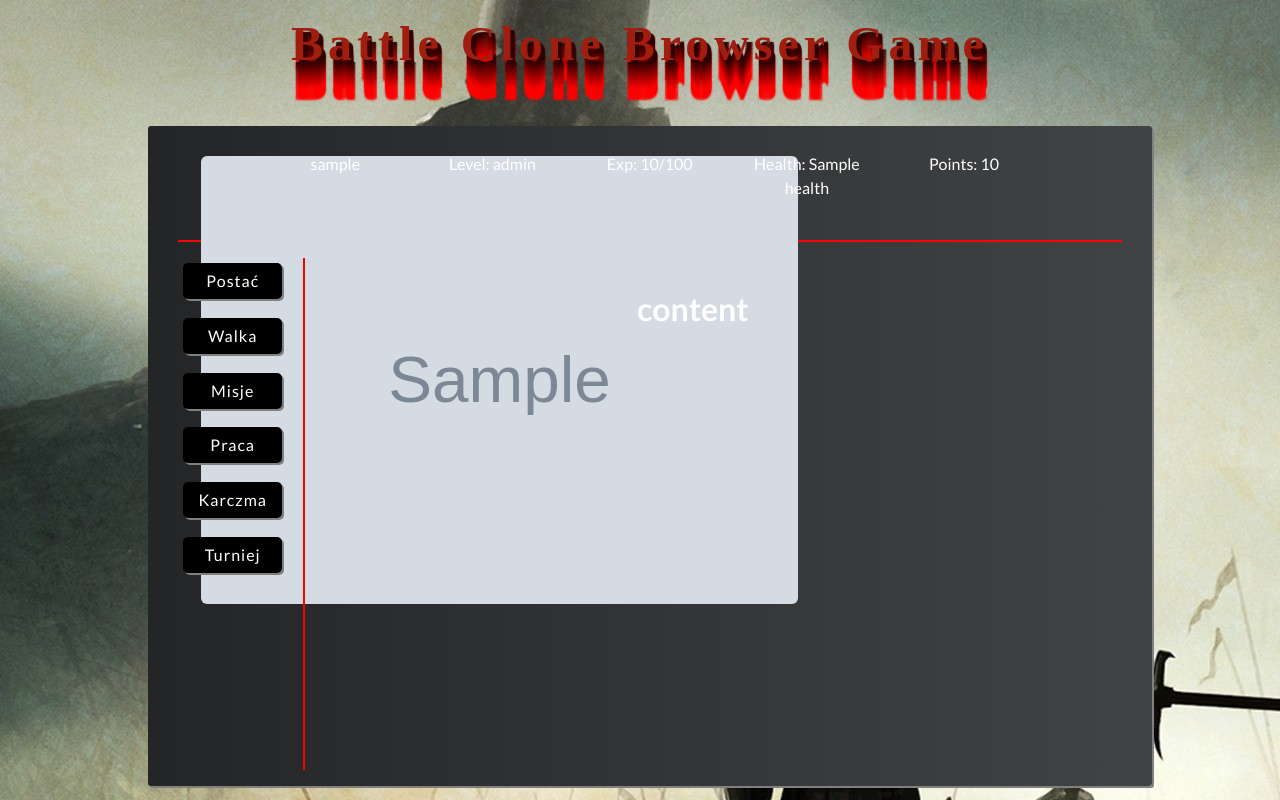
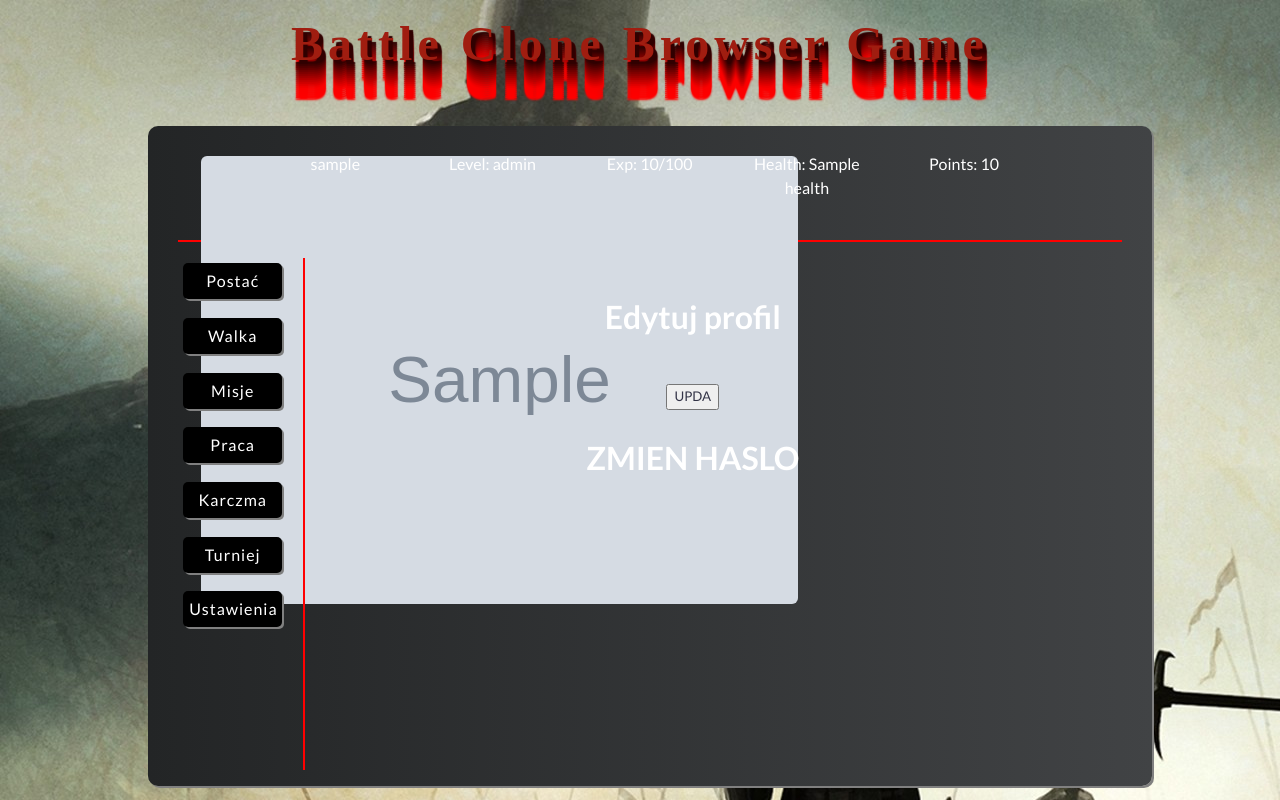
Before and after one commit to jrkapciak/browsergame, a Django app: template battleclone/account/templates/profile/edit_profile.html in a window 1280 px wide. Run offline with Django 3.2, Linux system fonts and the light colour scheme; the template is opened without the code that fills it: most values are stand-ins (such as "Sample title", 1, 10 or a date in 2020); grey boxes marked "Sample" are stand-in pictures; some web fonts are replaced.

Commit message:
Working on edit_profile css

```diff
--- a/battleclone/account/templates/profile/edit_profile.html
+++ b/battleclone/account/templates/profile/edit_profile.html
@@ -1,13 +1,14 @@
 {% extends 'core/game.html' %}
 
-
-{#<h2>Edytuj profil</h2>#}
-{#<form method="post" enctype="multipart/form-data" action="">{% csrf_token %}#}
-{#    <table>#}
-{#        {{ form.as_p }}#}
-{##}
-{#    </table>#}
-{#<button type="submit">UPDA</button>#}
-{#</form>#}
-{##}
-{#    <a href="{% url 'password_change' %}"> <h2>ZMIEN HASLO</h2></a>#}
+{% block game_content %}
+    <div class="col-12 edit-profie-header">
+        <h2>Edytuj profil</h2>
+    </div>
+   <div class="col-12 edit-profile-form-container">
+        <form method="post" class="edit-profile-form" enctype="multipart/form-data" action="">{% csrf_token %}
+            {{ form.as_p }}
+            <button type="submit">UPDA</button>
+        </form>
+   </div>
+    <a style="text-decoration: none;" href="{% url 'password_change' %}"><h2 style="text-align: center; color: white;">ZMIEN HASLO</h2></a>
+{% endblock %}
--- a/battleclone/core/static/core/css/base.css
+++ b/battleclone/core/static/core/css/base.css
@@ -1,6 +1,4 @@
 body {
-    /*background: -webkit-linear-gradient(50deg, #3f3f3f, #000000);*/
-    /*background: linear-gradient(50deg, #3f3f3f, #000000);*/
     background-image: url('../images/background.jpg');
     color: white;
 }
@@ -11,16 +9,12 @@ a {
 .game-container {
     height: 80vh;
     padding: 10px;
-    /*border: 2px solid green;*/
-    border-radius: 3px;
+    border-radius: 10px;
     box-shadow: 2px 2px grey;
 
     background: #232526;  /* fallback for old browsers */
     background: -webkit-linear-gradient(to left, #414345, #232526);  /* Chrome 10-25, Safari 5.1-6 */
     background: linear-gradient(to left, #414345, #232526); /* W3C, IE 10+/ Edge, Firefox 16+, Chrome 26+, Opera 12+, Safari 7+ */
-
-
-
 }
 
 .menu-item {
@@ -37,12 +31,12 @@ a {
     margin-bottom: 15%;
 }
 
-
 .menu-item:hover{
     transform: scale(1.05);
     cursor: pointer;
     background: grey;
 }
+
 .menu {
     border-right: solid 2px red;
     height: 80%;
@@ -164,7 +158,6 @@ background: linear-gradient(to right, #24243e, #302b63, #0f0c29); /* W3C, IE 10+
 
 }
 
-
 .container {
     width: 80% !important;
     max-width: 90vw !important;
@@ -188,3 +181,26 @@ background: linear-gradient(to right, #24243e, #302b63, #0f0c29); /* W3C, IE 10+
     border-radius: 10px;
     float: left;
 }
+
+.edit-profie-header {
+    text-align: center;
+}
+.edit-profie-header > h2 {
+    color: white;
+}
+
+.edit-profile-form-container {
+    text-align: center;
+}
+
+.edit-profile-form {
+    color: white;
+}
+.edit-profile-form > label{
+    color: white;
+
+}
+
+.edit-profile-form > a, input[name=avatar-clear], label[for=avatar-clear_id]{
+    display: none;
+}
--- a/battleclone/core/templates/core/game.html
+++ b/battleclone/core/templates/core/game.html
@@ -1,10 +1,6 @@
 {% extends 'core/base.html' %}
 {% load static %}
 {% load i18n %}
-
-{#{% block game_header %}#}
-{# Remove header#}
-{#{% endblock %}#}
 
 {% block content %}
 
@@ -34,16 +30,15 @@
                 {{ object.character.action_points}}
             </div>
         </div>
+
     {% block menu %}
         <div class="col-2 menu">
         {% include 'core/includes/menu.html' %}
         </div>
         <div class="col-9">
-            <h2 style="color: white; text-align: center;">content</h2>
+            {% block game_content %}
+            {% endblock %}
         </div>
-    {% endblock %}
-
-    {% block game_view %}
     {% endblock %}
     </div>
 </div>
--- a/battleclone/core/templates/core/includes/menu.html
+++ b/battleclone/core/templates/core/includes/menu.html
@@ -1,6 +1,7 @@
-<a class="menu-item" href="{% url 'edit_profile' object.pk %}">Postać</a>
-<a class="menu-item" href="{% url 'logout' %}">Walka</a>
-<a class="menu-item" href="{% url 'logout' %}">Misje</a>
-<a class="menu-item" href="{% url 'logout' %}">Praca</a>
-<a class="menu-item" href="{% url 'logout' %}">Karczma</a>
-<a class="menu-item" href="{% url 'logout' %}">Turniej</a>
+<a class="menu-item" href="">Postać</a>
+<a class="menu-item" href="">Walka</a>
+<a class="menu-item" href="">Misje</a>
+<a class="menu-item" href="">Praca</a>
+<a class="menu-item" href="">Karczma</a>
+<a class="menu-item" href="">Turniej</a>
+<a class="menu-item" href="{% url 'edit_profile' object.pk %}">Ustawienia</a>
```
Also changed, not shown: battleclone/account/views.py (+8 -0 lines).
